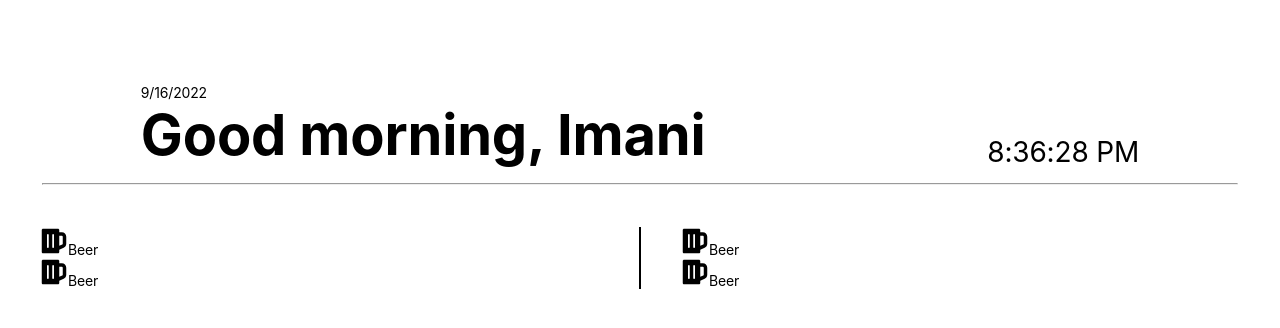
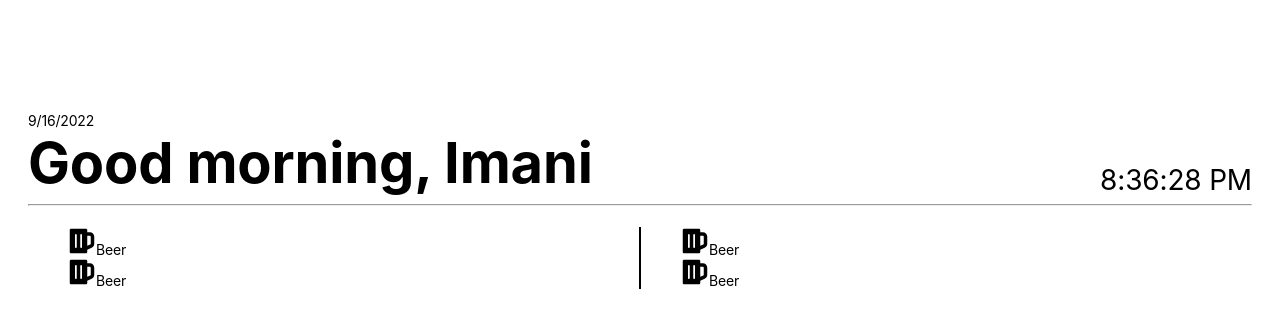
Before and after one commit to sirtobey/homepage, a React (Create React App) app: page / in a window 1280 px wide. Shown: the top 328 px of the page. Built offline with nearby package versions, Linux system fonts and the light colour scheme.

Commit message:
feat(styling): simplify body margin

```diff
--- a/src/components/header/Header.css
+++ b/src/components/header/Header.css
@@ -1,7 +1,7 @@
 .header {
   display: flex;
   flex-direction: row;
-  justify-content: space-around;
+  justify-content: space-between;
   align-items: end;
   margin-top: 6rem;
 }
@@ -14,7 +14,3 @@
 .time {
   font-size: 2rem;
 }
-
-.hr {
-  margin: 1rem 3rem 2rem;
-}
--- a/src/index.css
+++ b/src/index.css
@@ -534,6 +534,7 @@ table a {
 .content {
   display: flex;
   flex-direction: column;
+  padding: 2rem;
 }
 
 .columns {
```
